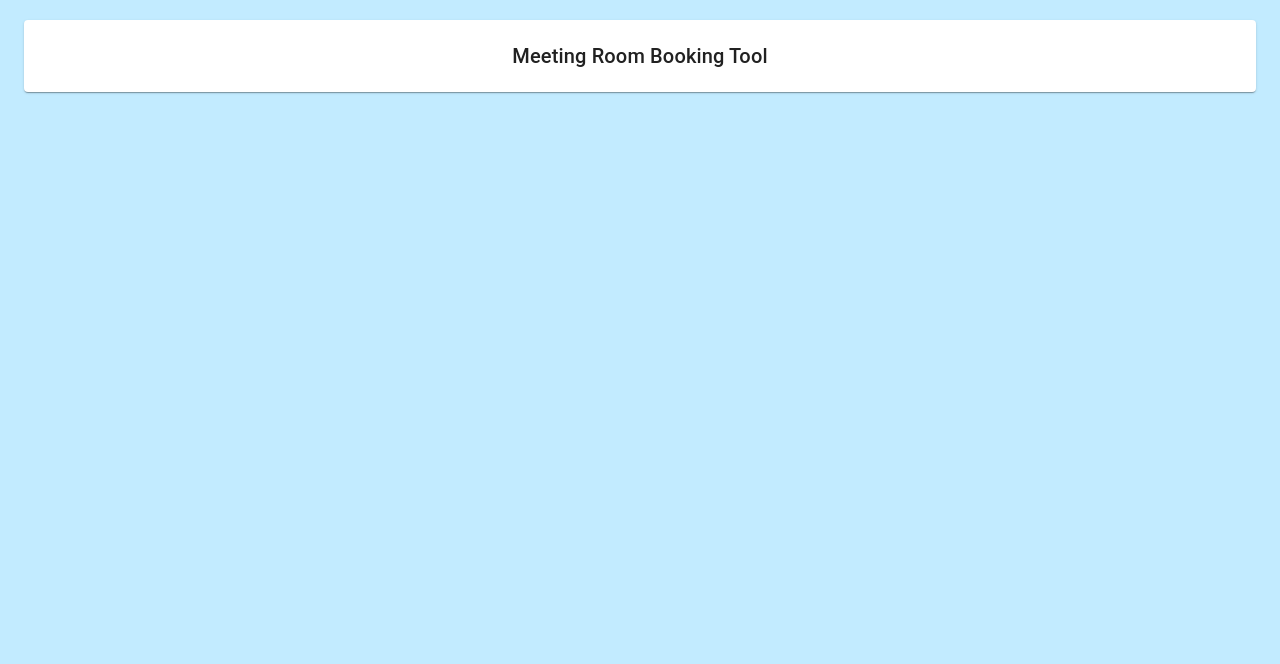
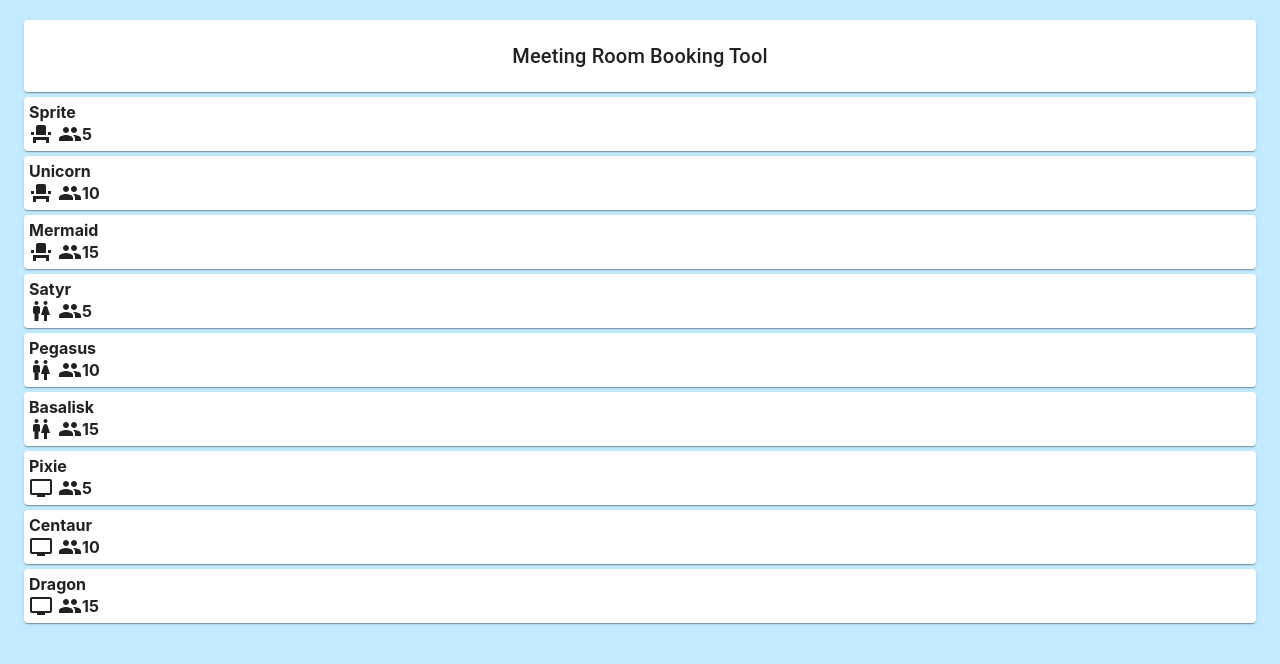
Before and after one commit to Tekkromancer/zensark-meeting-rooms, a React (Create React App) app: page / in a window 1280 px wide. Shown: the top 664 px of the page. Built offline with nearby package versions, Linux system fonts and the light colour scheme; data requests are answered from the project's data file.

Commit message:
display list of rooms and their stats

```diff
--- a/package.json
+++ b/package.json
@@ -4,6 +4,7 @@
   "private": true,
   "dependencies": {
     "@material-ui/core": "^4.11.4",
+    "@material-ui/icons": "^4.11.2",
     "@testing-library/jest-dom": "^5.11.4",
     "@testing-library/react": "^11.1.0",
     "@testing-library/user-event": "^12.1.10",
--- /dev/null
+++ b/src/components/roomColumn/index.jsx
@@ -0,0 +1,35 @@
+import React from 'react';
+
+import TvIcon from '@material-ui/icons/Tv';
+import EventSeatIcon from '@material-ui/icons/EventSeat';
+import WcIcon from '@material-ui/icons/Wc';
+import PeopleIcon from '@material-ui/icons/People';
+
+import useStyles from './style';
+
+const typeIcons = [
+  EventSeatIcon,
+  WcIcon,
+  TvIcon,
+];
+
+const RoomColumn = ({
+  data
+}) => {
+  const classes = useStyles();
+  const TypeIcon = typeIcons[data.roomType.id];
+
+
+  return (
+    <div className={classes.root}>
+      <div className={classes.nameSection}>{data.name}</div>
+      <div className={classes.detailSection}>
+        <TypeIcon className={classes.roomTypeIcon} />
+        <PeopleIcon />
+        <span className={classes.capacityValue}>{data.capacity.capacity}</span>
+      </div>
+    </div>
+  );
+}
+
+export default RoomColumn;
--- /dev/null
+++ b/src/components/roomColumn/style.js
@@ -0,0 +1,23 @@
+import { makeStyles } from "@material-ui/core";
+
+export default makeStyles({
+  root: {
+    width: 100,
+  },
+  nameSection: {
+    fontWeight: 'bold',
+  },
+  detailSection: {
+    display: 'flex',
+  },
+
+  roomTypeIcon: {
+    marginRight: 5,
+  },
+  capacityValue: {
+    fontWeight: 'bold',
+    fontSize: '1em',
+    display: 'flex',
+    alignItems: 'center',
+  }
+});
--- /dev/null
+++ b/src/components/roomRow/index.jsx
@@ -0,0 +1,23 @@
+import React from 'react';
+
+import { Grid, Paper } from '@material-ui/core';
+
+import RoomColumn from '../roomColumn';
+
+import useStyles from './style';
+
+const RoomRow = ({
+  data
+}) => {
+  const classes = useStyles();
+
+  return (
+    <Grid item xs={12}>
+      <Paper className={classes.roomRow}>
+        <RoomColumn data={data} />
+      </Paper>
+    </Grid>
+  );
+}
+
+export default RoomRow;
--- /dev/null
+++ b/src/components/roomRow/style.js
@@ -0,0 +1,8 @@
+import { makeStyles } from "@material-ui/core";
+
+export default makeStyles({
+  roomRow: {
+    marginTop: 5,
+    padding: 5,
+  }
+});
--- a/src/scenes/home/dataLoader.js
+++ b/src/scenes/home/dataLoader.js
@@ -22,6 +22,7 @@ const getReturnResult = () => {
 
   data.displayData = data.rooms.map(roomData => {
     return {
+      id: roomData.id,
       name: roomData.name,
       roomType: getForeignKeyData(roomData.roomTypeID, data.roomTypes),
       capacity: getForeignKeyData(roomData.capacityID, data.roomCapacities),
--- a/src/scenes/home/index.jsx
+++ b/src/scenes/home/index.jsx
@@ -1,5 +1,6 @@
 import { Box, Container, Grid, Paper, Typography } from '@material-ui/core';
 import React, { useCallback, useEffect, useState } from 'react';
+import RoomRow from '../../components/roomRow';
 
 import { loadData } from './dataLoader';
 
@@ -33,6 +34,9 @@ const HomeScene = () => {
             </Grid>
           </Grid>
         </Paper>
+        {roomData.length > 0 && roomData.map((data) => (
+          <RoomRow key={`room${data.id}`} data={data} />
+        ))}
       </Container>
     </Box>
   )
--- a/src/scenes/home/style.js
+++ b/src/scenes/home/style.js
@@ -11,6 +11,5 @@ export default makeStyles({
   masthead: {
     padding: 20,
     marginTop: 20
-  }
-
+  },
 });
```
Also changed, not shown: 1 other file (tests, documents, lock files or other folders).
